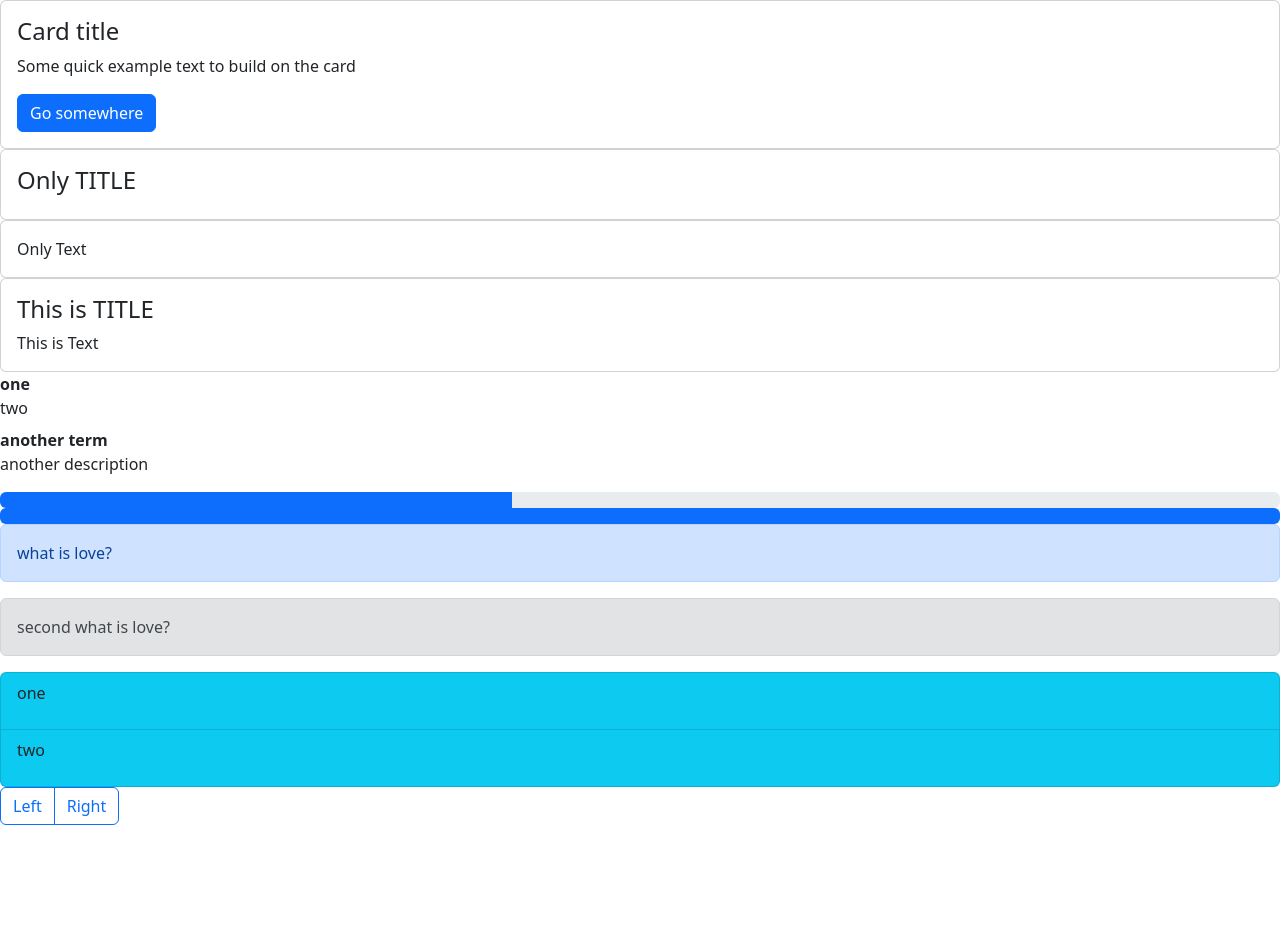
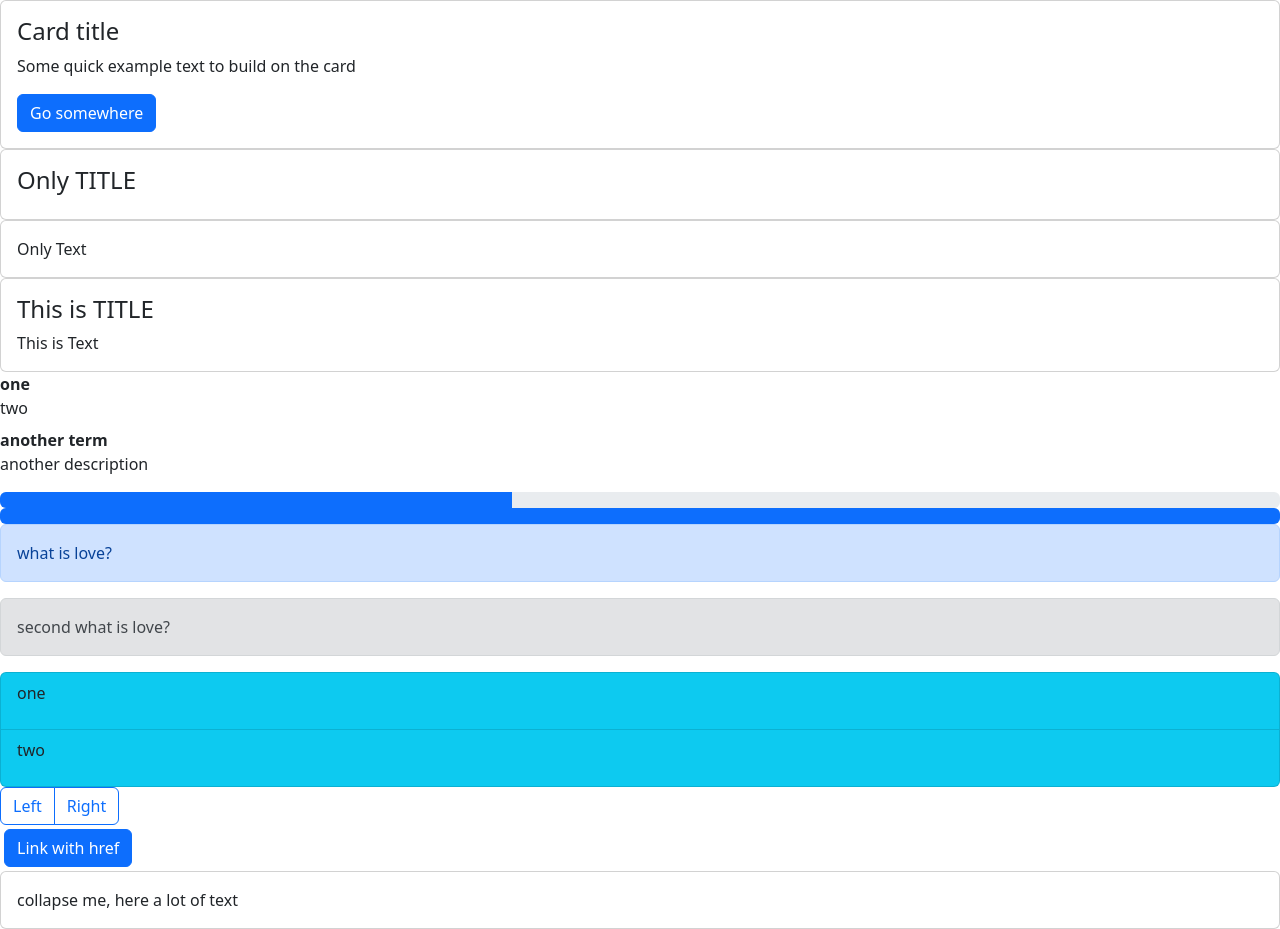
Before and after one commit to Salym7/JunJun-react-course, a React (Create React App) app: page / in a window 1280 px wide. Before the commit the page ends 825 px from the top, so only its background shows below. Built offline with nearby package versions, Linux system fonts and the light colour scheme.

Commit message:
add component Collapse

```diff
--- a/src/App.js
+++ b/src/App.js
@@ -5,12 +5,14 @@ import Progress from "./components/Progress";
 import Alert from "./components/Alert";
 import ListGroup from "./components/ListGroup";
 import BtnGroup from "./components/BtnGroup";
+import Collapse from "./components/Collapse";
 
 function App() {
     const definitions = [
         {dt: 'one', dd: 'two', id: 1},
         {dt: 'another term', dd: 'another description', id: 2},
     ];
+    const text = 'collapse me, here a lot of text';
 
     return (
         <div className="App">
@@ -19,15 +21,16 @@ function App() {
             <CardV2 text={'Only Text'}/>
             <CardV2 title={'This is TITLE'} text={'This is Text'}/>
             <DefinitionsList data={definitions}/>
-            <Progress percentage={40} />
-            <Progress percentage={100} />
-            <Alert type="primary" text="what is love?" />
-            <Alert type="secondary" text="second what is love?" />
+            <Progress percentage={40}/>
+            <Progress percentage={100}/>
+            <Alert type="primary" text="what is love?"/>
+            <Alert type="secondary" text="second what is love?"/>
             <ListGroup>
                 <p>one</p>
                 <p>two</p>
             </ListGroup>
-            <BtnGroup />
+            <BtnGroup/>
+            <Collapse text={text} opened={true}/>
         </div>
     );
 }
--- /dev/null
+++ b/src/components/Collapse.jsx
@@ -0,0 +1,50 @@
+import React from 'react';
+import PropTypes from 'prop-types';
+import cn from "classnames";
+
+class Collapse extends React.Component {
+    constructor(props) {
+        super(props);
+        this.state = {
+            isOpened: this.props.opened,
+        }
+    }
+
+    onOpen = () => {
+        this.setState(() => ({
+            isOpened: !this.state.isOpened,
+        }))
+    }
+
+    render() {
+        const classNamesCollapse = cn(
+            'collapse', {
+                'show': this.state.isOpened
+            }
+        )
+        return (
+            <div>
+                <div className="btn btn-primary m-1" data-bs-toggle="collapse" role="button"
+                   aria-expanded={this.state.isOpened}
+                   onClick={this.onOpen}>Link with href</div>
+                <div className={classNamesCollapse}>
+                    <div className="card card-body">
+                        {this.props.text}
+                    </div>
+                </div>
+            </div>
+        )
+    }
+}
+
+Collapse.defaultProps = {
+    isOpened: true,
+    text: 'Here is empty'
+}
+
+Collapse.propTypes = {
+    opened: PropTypes.bool,
+    text: PropTypes.string,
+}
+
+export default Collapse
```
